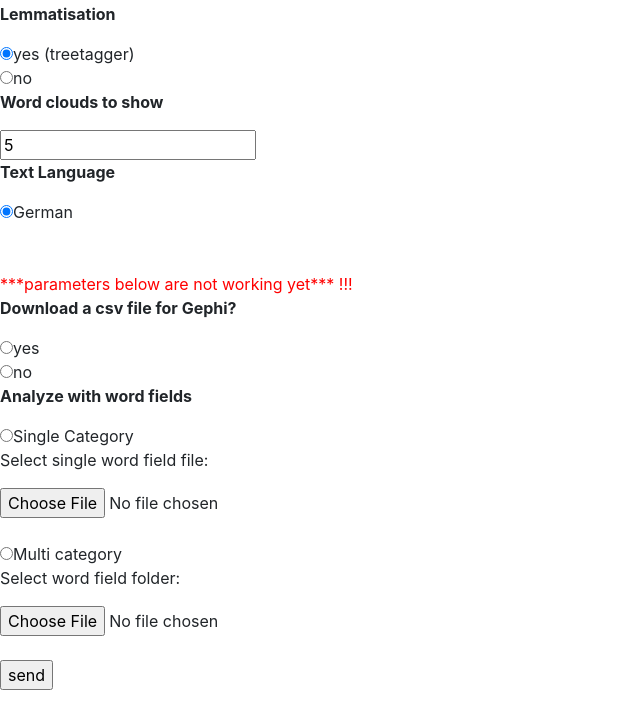
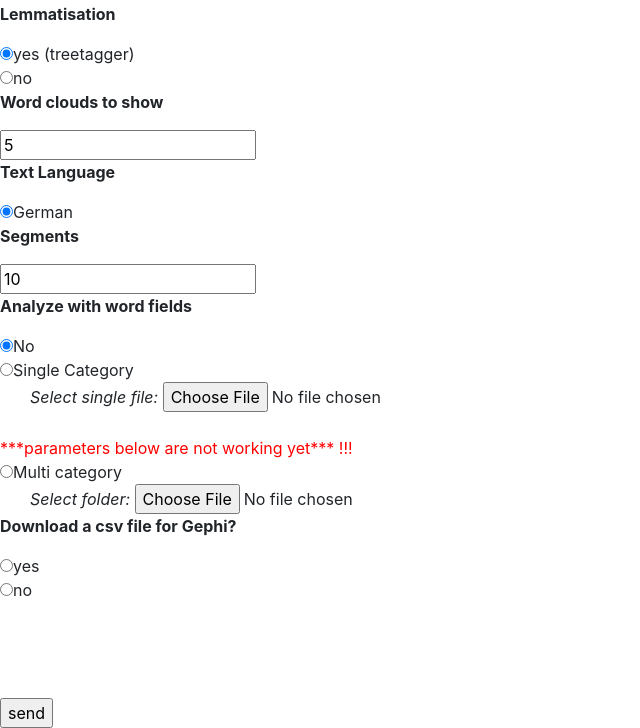
Before and after one commit to kimikadze/web-rcat, a Flask app: page / in a window 1280 px wide. Shown: the part 492-1220 px from the top of the page, without its empty margins (0-640 px from the left). Before the commit the page ends 1182 px from the top, so only its background shows below. Run offline with Flask 2, Linux system fonts and the light colour scheme; parts of the project's set-up code (start-up, migrations or seed data) failed here and were passed over; some libraries are stand-ins or nearby versions.

Commit message:
button+upload for single wordfields (NOT WORKING PROPERLY)

```diff
--- a/flask_app/flask_form.py
+++ b/flask_app/flask_form.py
@@ -70,7 +70,23 @@ def upload():
     wordcloud_parameter = int(request.form["word_clouds"])
     #print(wordcloud_parameter)
     language_parameter = request.form["language"]
-    #segments_parameter = int(request.form["segments"])
+    segments_parameter = int(request.form["segments"])
+
+
+    #GET WORD FIELD PARAMETER
+    wordfield_parameter = request.form["word_fields"]
+
+    if wordfield_parameter=="N":
+        wf_cat_parameter= "None"
+    if wordfield_parameter=="single":
+        third_file = request.files.getlist("file")[2]
+        filename = third_file.filename
+        filename = str("3__"+filename)
+        destination_third_file = "".join(([target, filename]))
+        third_file.save(destination_third_file)
+        print(destination_third_file)
+
+        wf_cat_parameter = destination_third_file
 
 
     # RUN RCAT
@@ -80,10 +96,10 @@ def upload():
     rcat().main_PDF(text_file=destination_first_file, character_file=destination_second_file,
                   dist_parameter=[distance, words_before, words_after],
                   remove_stopwords_in_context=stopwords_parameter,
-                  segments=5, txt_language=language_parameter, number_of_wc=wordcloud_parameter,
+                  segments=segments_parameter, txt_language=language_parameter, number_of_wc=wordcloud_parameter,
                   write_gephi_csv="n",
-                  word_field = "N",
-                  wf_cat="None",
+                  word_field = wordfield_parameter,
+                  wf_cat=wf_cat_parameter,
                   lemmatisation=lemmatisation_parameter)
 
 
--- a/flask_app/templates/rcat.html
+++ b/flask_app/templates/rcat.html
@@ -49,13 +49,37 @@
     <!-- <input type="radio" name="language" value="Middle High German">Middle High German<br> -->
 
 
-    <!--<p><b>Segments</b></p>
-    <input type="text" name=segments" value="10">-->
+   <p><b>Segments</b></p>
+    <input type="text" name="segments" value="10">
+
+
+    <p><b>Analyze with word fields</b></p>
+
+    <input type="radio" name="word_fields" value="N" checked="checked">No<br>
+    <input type="radio" name="word_fields" value="single">Single Category<br>
+    <div style="text-indent:30px;">
+        <i>Select single file:</i>
+        <input type="file" name="file"/>
+    </div>
+
+
 
 
     <br>
+    <font color="red">***parameters below are not working yet*** !!!</font>
+
+
+
+
+
     <br>
-    <font color="red">***parameters below are not working yet*** !!!</font>
+    <input type="radio" name="word_fields" value="multi_category">Multi category<br>
+    <div style="text-indent:30px;">
+        <i>Select folder:</i>
+        <input type="file" name="file"/>
+    </div>
+
+
 
 
     <p><b>Download a csv file for Gephi?</b></p>
@@ -69,19 +93,10 @@
 
 
 
-
-    <p><b>Analyze with word fields</b></p>
-
-    <input type="radio" name="word_fields" value="single_category">Single Category<br>
-    <p>Select single word field file:</p>
-    <input type="file" name="file"/>
-
     <br>
     <br>
 
-    <input type="radio" name="word_fields" value="multi_category">Multi category<br>
-    <p>Select word field folder:</p>
-    <input type="file" name="file"/>
+
 
 
 
```
Also changed, not shown: 1 other file.
